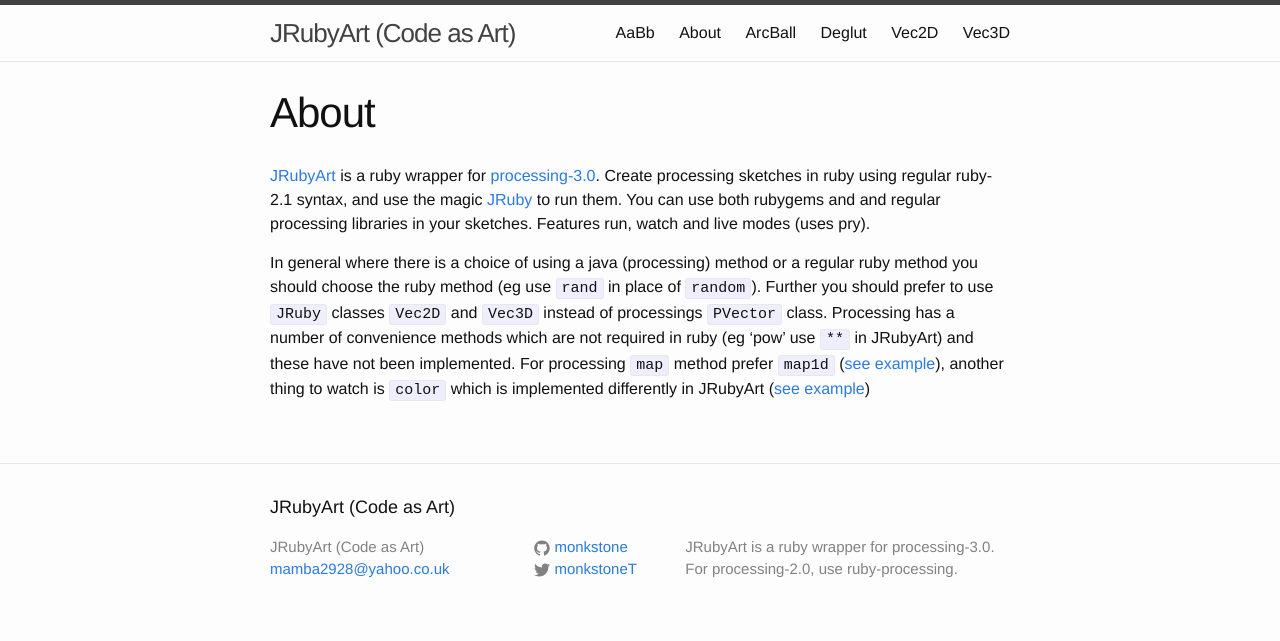
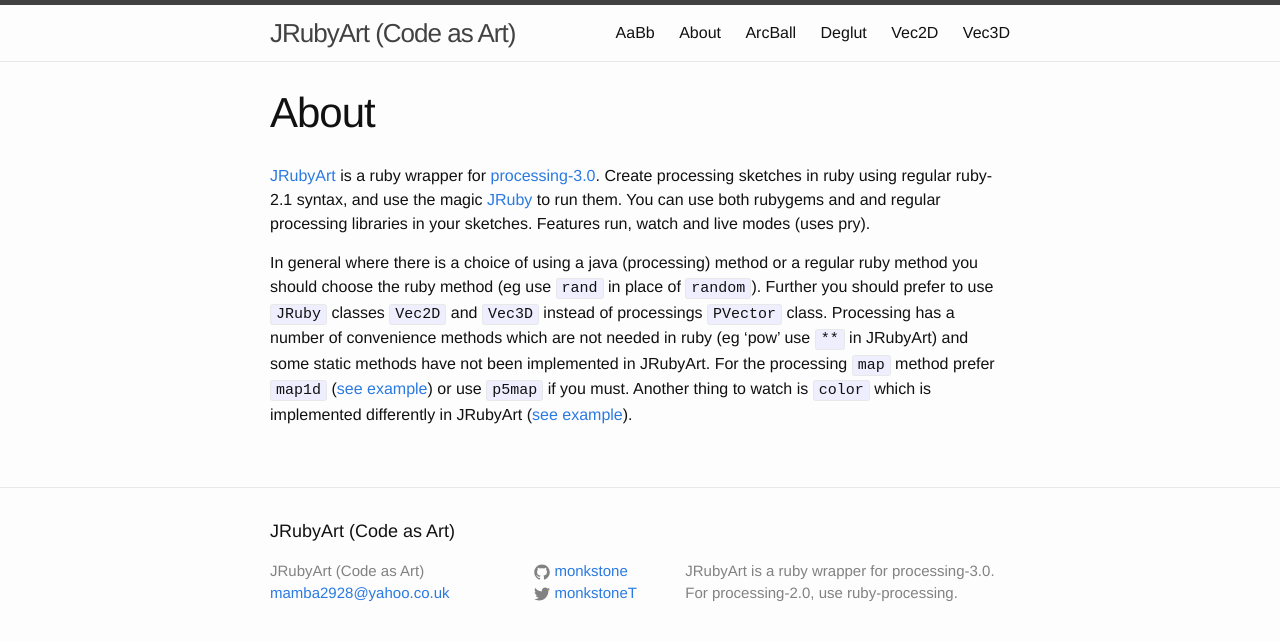
Before and after one commit to ruby-processing/ruby-processing.github.io, a Jekyll site: the page built from about.md, in a window 1280 px wide. Shown: the top 641 px of the page. Built offline with Jekyll 4.4.1, drawn with Linux system fonts in a browser that asks for light colours.

Commit message:
use ruby!

```diff
--- a/about.md
+++ b/about.md
@@ -6,7 +6,7 @@
 
 [JRubyArt][jruby_art] is a ruby wrapper for [processing-3.0][processing]. Create processing sketches in ruby using regular ruby-2.1 syntax, and use the magic [JRuby][jruby] to run them. You can use both rubygems and and regular processing libraries in your sketches. Features run, watch and live modes (uses pry).
 
-In general where there is a choice of using a java (processing) method or a regular ruby method you should choose the ruby method (eg use `rand` in place of `random`). Further you should prefer to use `JRuby` classes `Vec2D` and `Vec3D` instead of processings `PVector` class. Processing has a number of convenience methods which are not required in ruby (eg 'pow' use `**` in JRubyArt) and these have not been implemented. For processing `map` method prefer `map1d` ([see example][map1d]), another thing to watch is `color` which is implemented differently in JRubyArt ([see example][color])
+In general where there is a choice of using a java (processing) method or a regular ruby method you should choose the ruby method (eg use `rand` in place of `random`). Further you should prefer to use `JRuby` classes `Vec2D` and `Vec3D` instead of processings `PVector` class. Processing has a number of convenience methods which are not needed in ruby (eg 'pow' use `**` in JRubyArt) and some static methods have not been implemented in JRubyArt. For the processing `map` method prefer `map1d` ([see example][map1d]) or use `p5map` if you must. Another thing to watch is `color` which is implemented differently in JRubyArt ([see example][color]).
 
 [jruby]: http://jruby.org
 [processing]: https://processing.org
```
